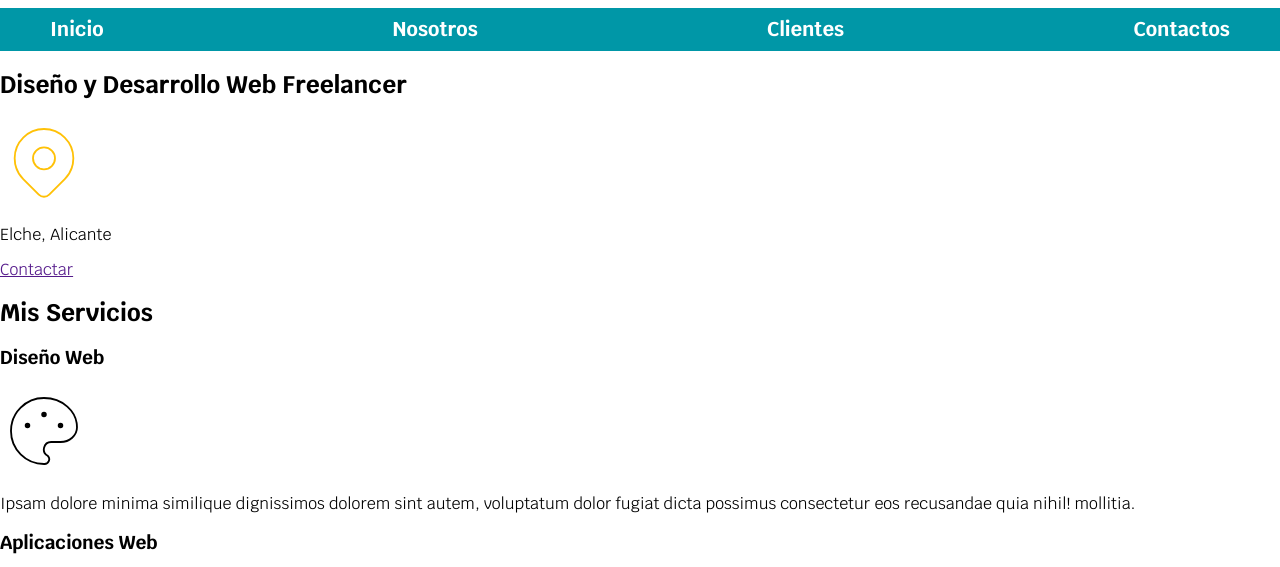
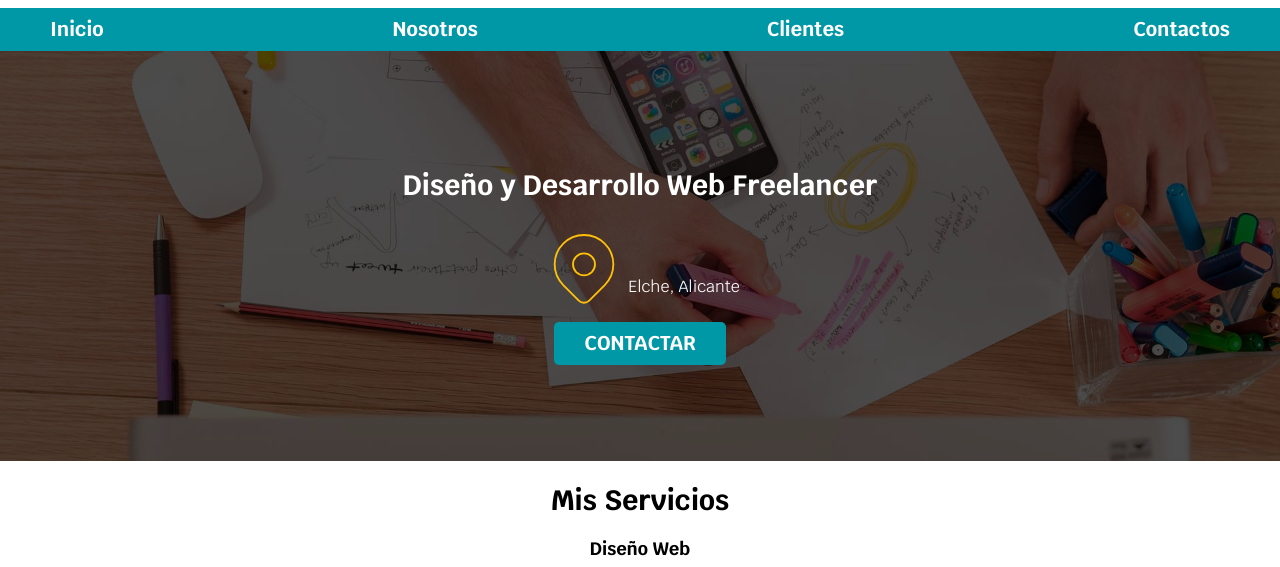
Before and after one commit to sigfriedga/Freelancer, a plain HTML site: page index.html in a window 1280 px wide. Shown: the part 87-654 px from the top of the page. Drawn offline with Linux system fonts and the light colour scheme.

Commit message:
designing hero area

```diff
--- a/css/styles.css
+++ b/css/styles.css
@@ -4,20 +4,35 @@
     --grey:#757575;
     --primary:#ffc107;
     --secondary:#0097a7;
-
 }
 
 html{
-    font-size: 62.5%;
+    font-size: 62.5%;/**/
+    box-sizing: border-box;
 }
+*, *:before, *:after {
+    box-sizing: inherit;
+}
+
 body{/* 1rem = 10px*/
     font-size: 16px;
     font-family: 'Krub', sans-serif;
 }
 
-.heading__title{
+h1{
+    font-size: 3.8rem;
+}
+
+h2{
+    font-size: 2.8rem;
+}
+
+h3{
+    font-size: 1.8rem;
+}
+
+h1,h2,h3{
     text-align: center;
-    font-size: 3.8rem;
 }
 
 .heading__title span{
@@ -28,6 +43,26 @@ body{/* 1rem = 10px*/
     width: 120rem;
     margin: 0 auto;
 }
+/***************************BUTTONS************************/
+.btn{
+    background-color: var(--secondary);
+    color: var(--white);
+    padding: 1rem 3rem;
+    margin-top: 1rem;
+    font-size: 2rem;
+    text-decoration: none;
+    text-transform: uppercase;
+    font-weight: bold;
+    border-radius: .5rem;
+    width: 90%;
+    text-align: center;
+}
+
+@media (min-width: 768px) {
+    .btn{
+        width: auto;
+    }
+}
 
 .nav__bg{
     background-color: var(--secondary);
@@ -36,13 +71,12 @@ body{/* 1rem = 10px*/
 .nav__primary{
     display: flex;
     flex-direction: column;
-    justify-content: space-between;
 }
 
 @media (min-width: 768px) {
     .nav__primary{
         flex-direction: row;
-        flex-direction: center;
+        justify-content: space-between;
     }
 }
 
@@ -58,8 +92,33 @@ body{/* 1rem = 10px*/
     background-color: var(--primary);
     color: var(--darck) ;
 }
+/***************************HERO************************/
+.hero{
+    background-image: url(../img/hero.jpg);
+    background-repeat: no-repeat;
+    background-size: cover;
+    height: 410px;
+    position: relative;
+}
 
+.content__hero{
+    position: absolute;
+    background-color: rgba(0 0 0 / 70%);
+    width: 100%;
+    height: 100%;
 
-@media (min-width: 768) {
+    display: flex;
+    flex-direction: column;
+    align-items: center;
+    justify-content: center;
+}
 
+.content__hero h2,
+.content__hero p{
+    color: var(--white);
 }
+
+.location{
+    display: flex;
+    align-items: flex-end;
+}
--- a/index.html
+++ b/index.html
@@ -28,17 +28,24 @@
         </nav>
     </div>
 
-    <section>
+    <section class="hero">
+        <div class="content__hero">
             <h2>Diseño y Desarrollo Web Freelancer</h2>
-        <svg xmlns="http://www.w3.org/2000/svg" class="icon icon-tabler icon-tabler-map-pin" width="88" height="88"
-            viewBox="0 0 24 24" stroke-width="0.5" stroke="#ffc107" fill="none" stroke-linecap="round"
-            stroke-linejoin="round">
+            <div class="location">
+
+                <svg xmlns="http://www.w3.org/2000/svg" class="icon icon-tabler icon-tabler-map-pin" width="88"
+                    height="88" viewBox="0 0 24 24" stroke-width="0.5" stroke="#ffc107" fill="none"
+                    stroke-linecap="round" stroke-linejoin="round">
                     <path stroke="none" d="M0 0h24v24H0z" fill="none" />
                     <circle cx="12" cy="11" r="3" />
                     <path d="M17.657 16.657l-4.243 4.243a2 2 0 0 1 -2.827 0l-4.244 -4.243a8 8 0 1 1 11.314 0z" />
                 </svg>
+
                 <p>Elche, Alicante</p>
-        <a href="">Contactar</a>
+            </div>
+            <a class="btn" href="">Contactar</a>
+        </div>
+
     </section>
 
     <main>
```
Lines whose indentation alone changed are shown as unchanged.
